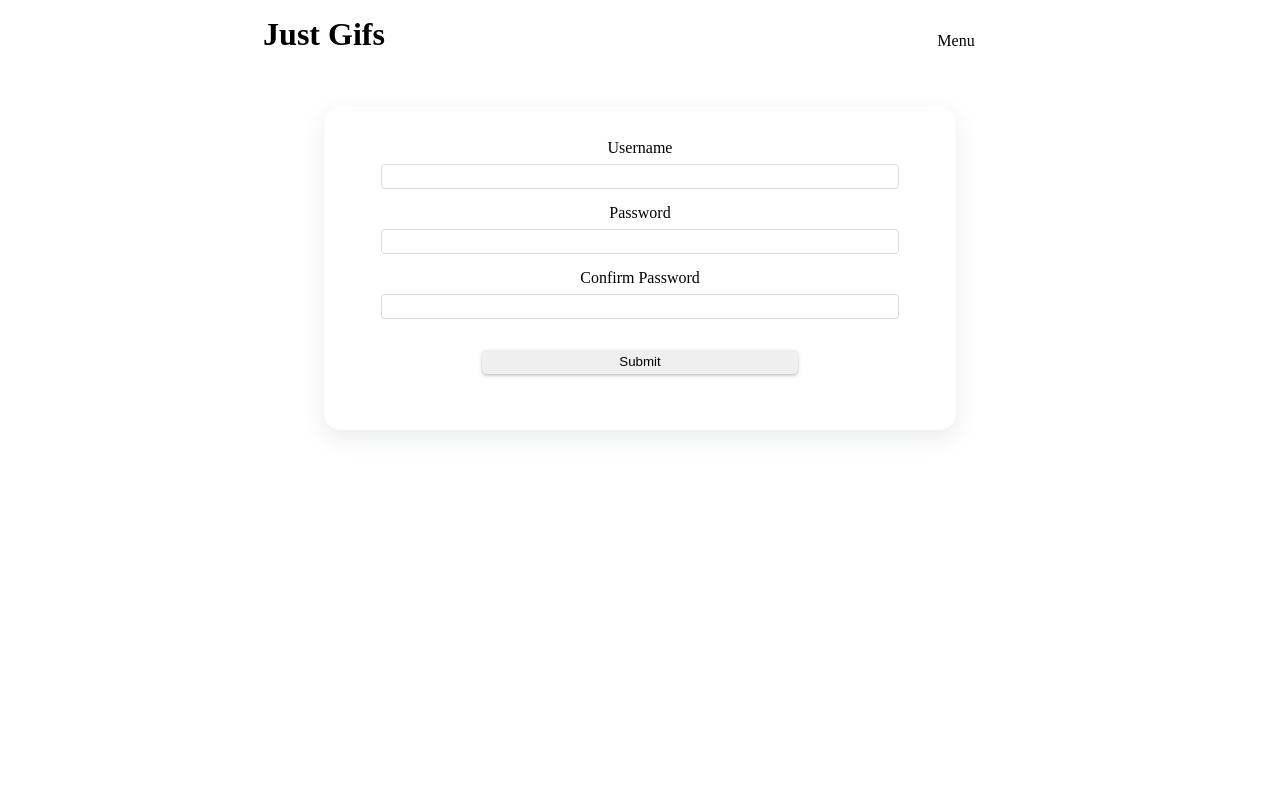
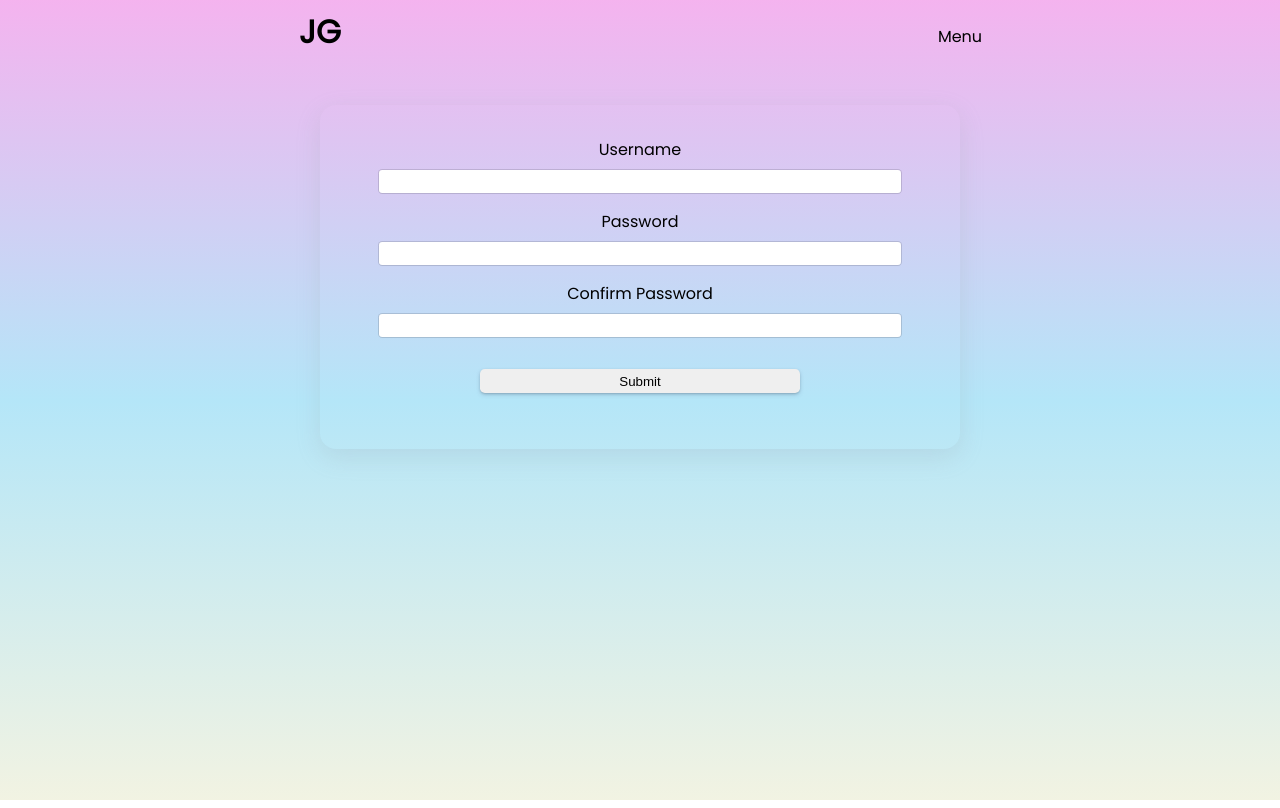
Before and after one commit to marlonaesparza/just-gifs-js, a React app: page /signup in a window 1280 px wide. Built offline with nearby package versions, Linux system fonts and the light colour scheme; no server answers.

Commit message:
UI enhancements.

```diff
--- a/client/src/components/combination/Gif.jsx
+++ b/client/src/components/combination/Gif.jsx
@@ -57,8 +57,6 @@ const Gif = (props) => {
       props.gif
     ;
 
-    console.log('Gif to delete...:', gifToDelete);
-
     const gifToDeleteUsername = gifToDelete.username;
 
     const gifToDeleteId = gifToDelete.postID ?
@@ -107,6 +105,7 @@ const Gif = (props) => {
 
     return (
       <Article gif={true} focusGif={focusGif}>
+        <Div>
           <Div imgCont={true}>
             <NavLink
               to={`/focus/${gifId}`}
@@ -118,6 +117,7 @@ const Gif = (props) => {
             >
               <Img id={gifId} src={mediaURL}/>
             </NavLink>
+          </Div>
         </Div>
         <Div gifDetailsAndActions={true}>
           <Span gifDetailsAndActions={true}>{username}</Span>
--- a/client/src/components/combination/PageHeader.jsx
+++ b/client/src/components/combination/PageHeader.jsx
@@ -37,9 +37,9 @@ const PageHeader = (props) => {
     <React.Fragment>
       <Div id='page-header' pageHeader={ true }>
         <RouterLink to={'/home'}>
-          <Header1>Just Gifs</Header1>
+          <Header1>JG</Header1>
         </RouterLink>
-        <Nav>
+        <Nav headerNav>
           <Ul>
             <Li onClick={handleMenu}>Menu</Li>
           </Ul>
--- a/client/src/components/single/Article.js
+++ b/client/src/components/single/Article.js
@@ -8,8 +8,10 @@ const Article = styled.article`
   justify-content: center;
   align-content: center;
   height: 300px;
-  background-color: white;
+  // background-color: white;
   width: 95%;
+  background: hsla(0, 0%, 100%, .4);
+  filter: progid: DXImageTransform.Microsoft.gradient( startColorstr="#ffffff", endColorstr="#F5F5F5", GradientType=1 );
 
   ${
     ({ gif, focusGif }) =>
--- a/client/src/components/single/Btn.js
+++ b/client/src/components/single/Btn.js
@@ -3,26 +3,24 @@ import styled from 'styled-components';
 
 const Btn = styled.button`
   margin: auto;
-  padding: 0;
+  padding: 2px 6px;
+  border: none;
+  font-family: 'Poppins', sans-serif;
+
 
   ${
     ({ searchBtn, contentNavBtn, paginationBtn }) =>
       searchBtn ?
       `
-        width: auto;
+
       ` :
       contentNavBtn ?
       `
-        font-weight: bold;
-        border: none;
-        padding: 4px 5px;
       ` :
       paginationBtn ?
       `
         display: block;
         width: 90%;
-        font-weight: bold;
-        padding: 4px 5px;
       ` :
       null
   }
@@ -31,23 +29,29 @@ const Btn = styled.button`
     ({ active }) =>
       active ?
       `
-        white
+        black
       ` :
       `
         curentColor
       `
   };
 
-  background-color: ${
+  ${
     ({ active }) =>
       active ?
       `
-        #B460FF
+        background: linear-gradient(90deg, hsla(64, 41%, 92%, 1) 0%, hsla(196, 83%, 84%, 1) 50%, hsla(305, 75%, 83%, 1) 100%);
       ` :
       `
-        curentColor
+        background: hsla(0, 0%, 100%, .3);
       `
   };
+
+  &:hover {
+    cursor: pointer;
+    background: linear-gradient(90deg, hsla(64, 41%, 92%, 1) 0%, hsla(196, 83%, 84%, 1) 50%, hsla(305, 75%, 83%, 1) 100%);
+
+  }
 `;
 
 
--- a/client/src/components/single/Div.js
+++ b/client/src/components/single/Div.js
@@ -9,12 +9,31 @@ const Div = styled.div`
 
   ${
     ({ homePage, focusPage, favoritesPage, friendsPage, signupPage, loginPage, pageHeader, gifsCont, pageMenu, connectionsCont, imgCont, gifDetailsAndActions, focusGifCont, paginationCont }) =>
-      homePage || focusPage || favoritesPage || friendsPage || signupPage || loginPage ?
+      homePage || focusPage || favoritesPage || friendsPage ?
       `
+        font-family: 'Poppins', sans-serif;
         overflow: unset;
         display: grid;
         gap: 0;
         grid-template-rows: 1fr 10fr 1fr;
+        background: hsla(64, 41%, 92%, 1);
+        background: linear-gradient(90deg, hsla(64, 41%, 92%, 1) 0%, hsla(196, 83%, 84%, 1) 50%, hsla(305, 75%, 83%, 1) 100%);
+        background: -moz-linear-gradient(90deg, hsla(64, 41%, 92%, 1) 0%, hsla(196, 83%, 84%, 1) 50%, hsla(305, 75%, 83%, 1) 100%);
+        background: -webkit-linear-gradient(90deg, hsla(64, 41%, 92%, 1) 0%, hsla(196, 83%, 84%, 1) 50%, hsla(305, 75%, 83%, 1) 100%);
+        filter: progid: DXImageTransform.Microsoft.gradient( startColorstr="#F2F3E2", endColorstr="#B2E5F8", GradientType=1 );
+      ` :
+      signupPage || loginPage ?
+      `
+        font-family: 'Poppins', sans-serif;
+        overflow: unset;
+        display: grid;
+        gap: 0;
+        grid-template-rows: 1fr 10fr;
+        background: hsla(64, 41%, 92%, 1);
+        background: linear-gradient(90deg, hsla(64, 41%, 92%, 1) 0%, hsla(196, 83%, 84%, 1) 50%, hsla(305, 75%, 83%, 1) 100%);
+        background: -moz-linear-gradient(90deg, hsla(64, 41%, 92%, 1) 0%, hsla(196, 83%, 84%, 1) 50%, hsla(305, 75%, 83%, 1) 100%);
+        background: -webkit-linear-gradient(90deg, hsla(64, 41%, 92%, 1) 0%, hsla(196, 83%, 84%, 1) 50%, hsla(305, 75%, 83%, 1) 100%);
+        filter: progid: DXImageTransform.Microsoft.gradient( startColorstr="#F2F3E2", endColorstr="#B2E5F8", GradientType=1 );
       ` :
       pageHeader ?
       `
@@ -27,8 +46,9 @@ const Div = styled.div`
       ` :
       gifsCont || connectionsCont ?
       `
-        background-color: rgba(234, 233, 233, 1);
+        // background-color: rgba(234, 233, 233, 1);
         height: 75vh;
+        width: 90%;
         overflow: auto;
         margin: .7rem auto;
         display: grid;
@@ -60,7 +80,8 @@ const Div = styled.div`
         position: fixed;
         height: auto;
         box-shadow: 0 0 3px rgba(0, 0, 0, 0.2);
-        background-color: #ffffff;
+        background: linear-gradient(180deg, hsla(64, 41%, 92%, .95) 0%, hsla(196, 83%, 84%, .95) 50%, hsla(305, 75%, 83%, .95) 100%);
+
       ` :
       imgCont ?
       `
@@ -78,11 +99,12 @@ const Div = styled.div`
       focusGifCont ?
       `
         height: 90%;
-        width: 95%;
+        width: 90%;
         margin: .7rem auto;
       ` :
       paginationCont ?
       `
+        max-width: 1090px;
         display: grid;
         grid-template-columns: 3fr 6fr 3fr;
         justify-content: center;
--- a/client/src/components/single/Header1.js
+++ b/client/src/components/single/Header1.js
@@ -4,6 +4,11 @@ import styled from 'styled-components';
 const Header1 = styled.h1`
   margin: auto;
   padding: 0;
+
+  &:hover {
+    cursor: pointer;
+    background: linear-gradient(90deg, hsla(64, 41%, 92%, 1) 0%, hsla(196, 83%, 84%, 1) 50%, hsla(305, 75%, 83%, 1) 100%);
+  }
 `;
 
 
--- a/client/src/components/single/Li.js
+++ b/client/src/components/single/Li.js
@@ -20,7 +20,6 @@ const Li = styled.li`
 
   &:hover {
     cursor: pointer;
-    color: #B460FF;
   }
 `;
 
--- a/client/src/components/single/Link.js
+++ b/client/src/components/single/Link.js
@@ -8,10 +8,10 @@ const RouterLink = styled(Link)`
 
   &:hover,
   &:focus{
-    color: #B460FF;
+    color: #black;
   }
   &:active{
-    color: #B460FF;
+    color: #black;
   }
   &:visited{
     text-decoration: none;
--- a/client/src/components/single/Nav.js
+++ b/client/src/components/single/Nav.js
@@ -5,6 +5,20 @@ const Nav = styled.nav`
   margin: auto;
   width: 100%;
   padding: 0;
+
+  ${
+    ({ headerNav }) =>
+      headerNav ?
+      `
+        &:hover {
+          cursor: pointer;
+          background: linear-gradient(90deg, hsla(64, 41%, 92%, 1) 0%, hsla(196, 83%, 84%, 1) 50%, hsla(305, 75%, 83%, 1) 100%);
+
+        }
+      ` :
+      null
+  }
+
 
   ${
     ({ contentNav }) =>
--- a/client/src/components/single/SearchInput.js
+++ b/client/src/components/single/SearchInput.js
@@ -5,7 +5,8 @@ const SearchInput = styled.input.attrs({
   type: 'text'
 })`
   margin: auto;
-  padding: 0;
+  border: none;
+  padding: 4px;
 `;
 
 
--- a/public/index.html
+++ b/public/index.html
@@ -3,8 +3,9 @@
   <head>
     <title>React Multi Page</title>
     <base href="/"/>
+    <link rel="preconnect" href="https://fonts.googleapis.com"><link rel="preconnect" href="https://fonts.gstatic.com" crossorigin><link href="https://fonts.googleapis.com/css2?family=Poppins&display=swap" rel="stylesheet">
   </head>
-  <body style="height: 100vh;">
+  <body style="height: 100vh; margin: 0px;">
     <div id='root' style="height: 100vh;"></div>
     <script src='./dist/bundle.js'></script>
   </body>
```
Also changed, not shown: public/dist/bundle.js, 1 other file (tests, documents, lock files or other folders). Lines whose indentation alone changed are shown as unchanged.
